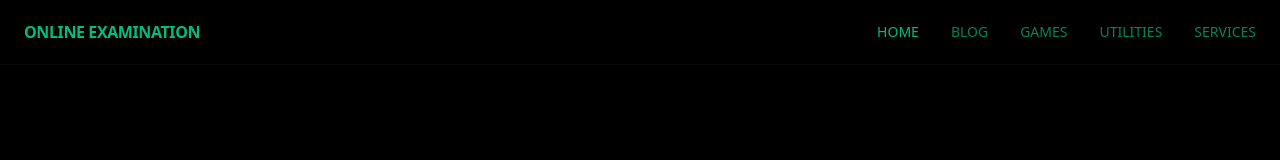
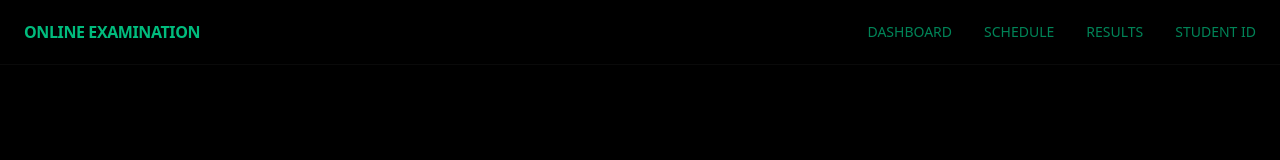
Before and after one commit to ron-thecertifiedbomb/online_examination, a Next.js app: page / in a window 1280 px wide. Shown: the top 160 px of the page. Built offline with nearby package versions, Linux system fonts and the light colour scheme.

Commit message:
Refactor NavBar links to replace mainLinks with examLinks for the engineering exams section.

```diff
--- a/components/NavBar/NavBar.tsx
+++ b/components/NavBar/NavBar.tsx
@@ -5,7 +5,7 @@
 import { usePathname, useRouter } from "next/navigation";
 import { useState, useEffect } from "react";
 import { Menu, X } from "lucide-react";
-import { mainLinks } from "./links";
+import { examLinks } from "./links";
 
 export default function NavBar() {
     const pathname = usePathname();
@@ -54,7 +54,7 @@
 
                     {/* --- DESKTOP LINKS (Restored) --- */}
                     <div className="hidden md:flex gap-8">
-                        {mainLinks.map((link) => (
+                        {examLinks.map((link) => (
                             <Link
                                 key={link.href}
                                 href={link.href}
@@ -84,7 +84,7 @@
                     }`}
             >
                 <div className="flex flex-col items-center justify-center h-full gap-10">
-                    {mainLinks.map((link) => (
+                    {examLinks.map((link) => (
                         <a
                             key={link.href}
                             href={link.href}
--- a/components/NavBar/links.ts
+++ b/components/NavBar/links.ts
@@ -1,7 +1,6 @@
-export const mainLinks = [
-  { href: "/", label: "Home" },
-  { href: "/blogs", label: "Blog" },
-  { href: "/games", label: "Games" }, // Showcase ng 100/100 performance sites
-  { href: "/utilities", label: "Utilities" }, // SEO, CRO, Performance Audits
-  { href: "/services", label: "Services" }, // SEO, CRO, Performance Audits
+export const examLinks = [
+  { href: "/engineering/exams", label: "Dashboard" }, // Main hub
+  { href: "/engineering/exams/schedule", label: "Schedule" }, // Upcoming tests
+  { href: "/engineering/exams/results", label: "Results" }, // History & analytics
+  { href: "/engineering/exams/profile", label: "Student ID" }, // Secure profile
 ];
```
